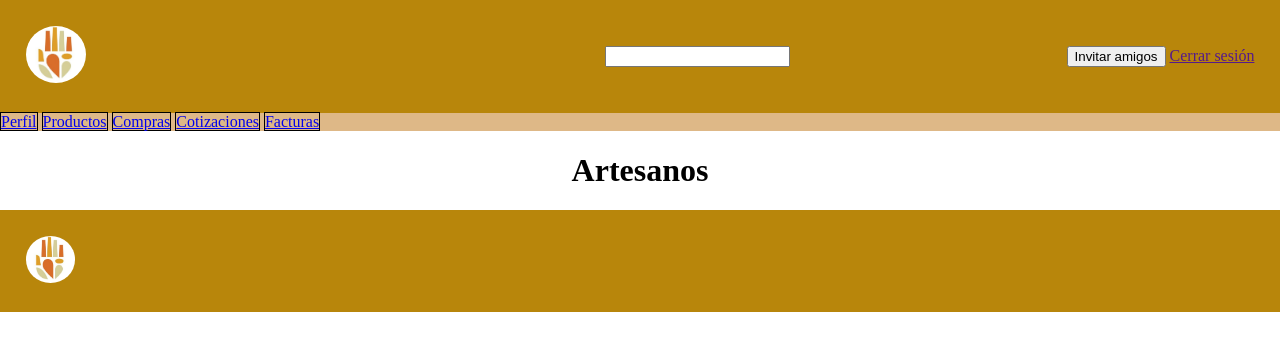
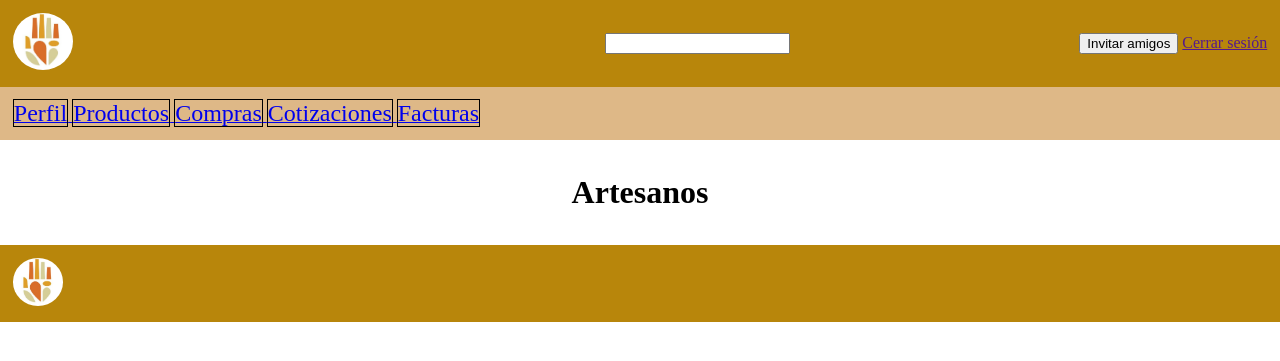
Before and after one commit to siberiaaa/fastapi-lab, a FastAPI app: template templates/homes/clientes.html in a window 1280 px wide. Shown: the top 361 px of the page. Run offline with FastAPI, Linux system fonts and the light colour scheme; the template is opened without the code that fills it, so the values that code supplies are empty.

Commit message:
Cambios en tamaños

```diff
--- a/static/styles.css
+++ b/static/styles.css
@@ -37,17 +37,23 @@ fieldset p {
     color: grey;
 }
 
+main {
+    padding: 1%;
+}
+
 nav {
     background-color: burlywood;
+    padding: 1%;
 }
 
-nav a {
+nav span {
     border: 1px solid black;
+    font-size: x-large;
 }
 
 header, footer {
     background-color: darkgoldenrod;
-    padding: 2%;
+    padding: 1%;
 }
 
 header {
--- a/templates/base.html
+++ b/templates/base.html
@@ -22,11 +22,21 @@
         </div>
     </header>
     <nav>
-        <a href="/private">Perfil</a>
-        <a href="/productos">Productos</a>
-        <a href="/compras">Compras</a>
-        <a href="/cotizaciones">Cotizaciones</a>
-        <a href="/facturas">Facturas</a>
+        <a href="/private">
+            <span>Perfil</span>
+        </a>
+        <a href="/productos">
+            <span>Productos</span>
+        </a>
+        <a href="/compras">
+            <span>Compras</span>
+        </a>
+        <a href="/cotizaciones">
+            <span>Cotizaciones</span>
+        </a>
+        <a href="/facturas">
+            <span>Facturas</span>
+        </a>
     </nav>
     <main>
         {% block content %} {% endblock %}
--- a/templates/homes/base.html
+++ b/templates/homes/base.html
@@ -26,7 +26,7 @@
             <span>Perfil</span>
         </a>
         <a href="/productos">
-            <span>Producots</span>
+            <span>Productos</span>
         </a>
         <a href="/compras">
             <span>Compras</span>
```
